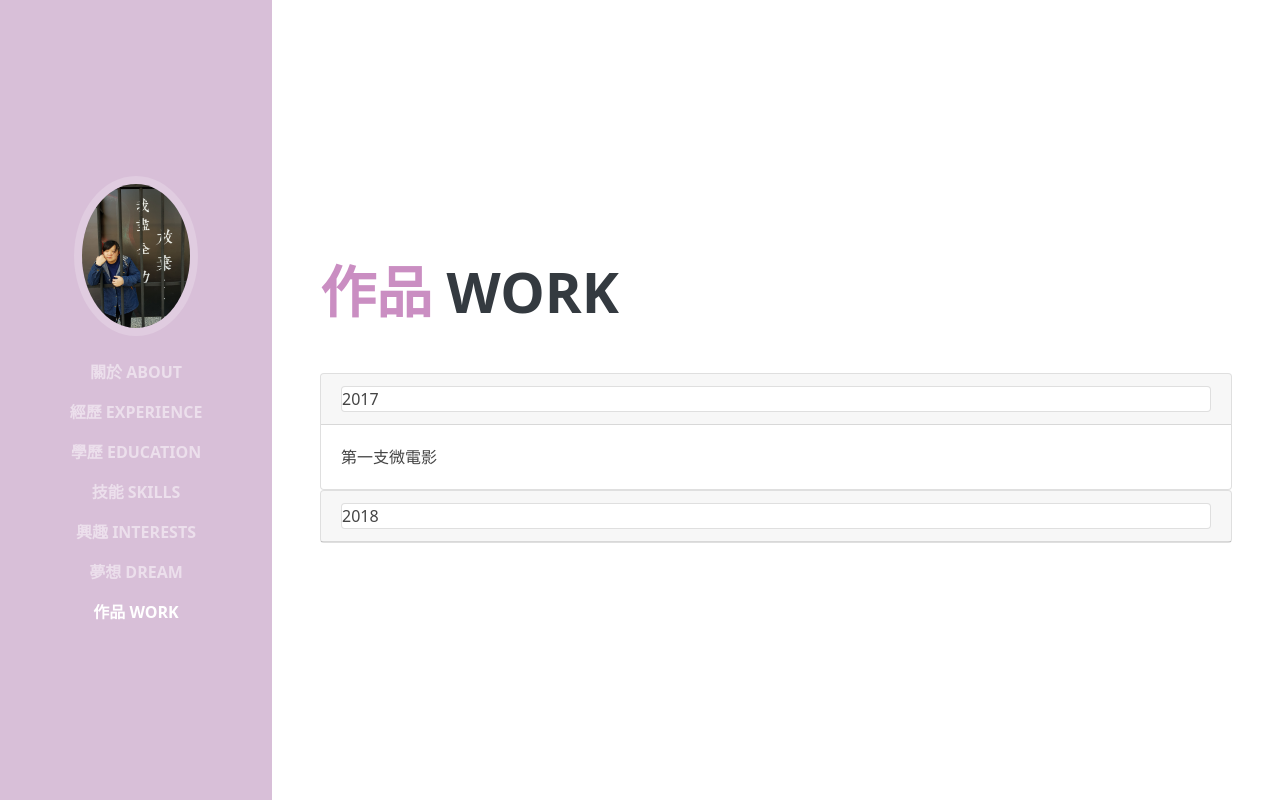
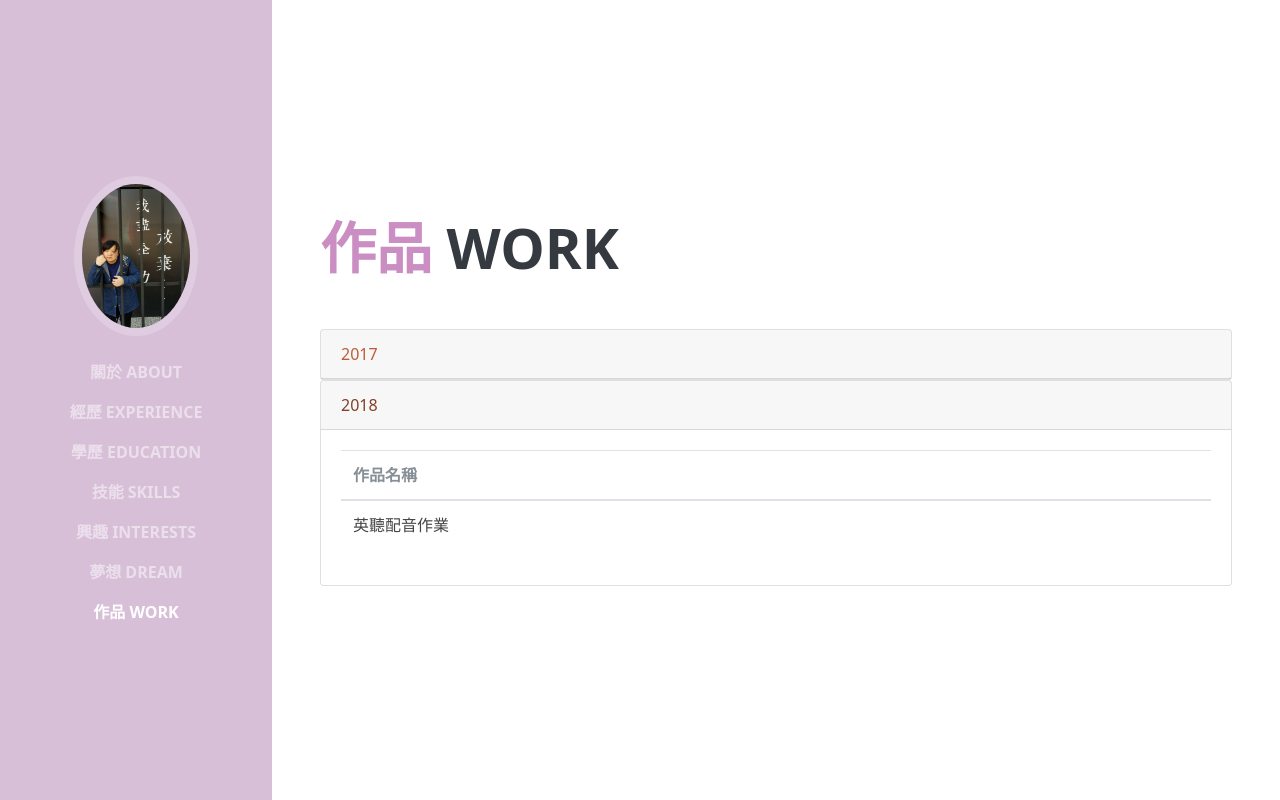
Before and after one commit to Jean0727/Jean0727.github.io, a website: page index.html in a window 1280 px wide. Both pictures are taken after a click on the link "2018". Shown: the part 4907-5707 px from the top of the page. Drawn offline with Linux system fonts and the light colour scheme; a web font is replaced by a local one.

Commit message:
Add files via upload

```diff
--- a/index.html
+++ b/index.html
@@ -74,7 +74,7 @@
             <span style="color:#444444">鍾妮瑾</span>
           </h1>
           <div class="subheading mb-5">高雄市苓雅區 · (07)7516552 ·
-            <a href="mailto:s7260673@gmail.com"  style="color:#D8BFD8">s7260673@gmail.com</a>
+            <a href="mailto:s7260673@gmail.com">s7260673@gmail.com</a>
           </div>
           <p class="mb-5">我目前就讀世新大學資訊傳播學系一年級，正在學習資訊及傳播相關課程。同時我也對編劇類的課程相相當感興趣。<br>希望在未來能夠將我學習到的資訊及傳播技能，如：網頁設計、程式語言、影像創作等等......</p>
           <ul class="list-inline list-social-icons mb-0">
@@ -224,31 +224,53 @@
 		  </p>
         </div>
       </section>
+
 	   <section class="resume-section p-3 p-lg-5 d-flex flex-column" id="work">
         <div class="my-auto">
           <h2 class="mb-5"><span class="text-primary">作品</span> work</h2>
 		  <div id="accordion">
   <div class="card">
     <div class="card-header">
-      <a class="card link" data-toggle="collapse" href="#collapseOne"><span style="color:#444444">2017</span>
-
-		 </a>
+      <a data-toggle="collapse" href="#collapseOne">2017</a>
     </div>
     <div id="collapseOne" class="collapse show"data-parent="#accordion">
       <div class="card-body">
-        <a href="https://www.youtube.com/watch?v=ltZVgz3p1Uc" style="color:#444444">第一支微電影</a>
+	  <table class="table table-hover">
+	  <thead>
+	  <tr>
+	  <th>作品名稱</th>
+	  </tr>
+	  </thead>
+	  <tbody>
+	  <tr>
+       <td> <a href="https://www.youtube.com/watch?v=ltZVgz3p1Uc" style="color:#444444">第一支微電影</a>
+	   </td>
+		</tr>
+	  </tbody>
+	  </table>
       </div>
     </div>
   </div>
 
   <div class="card">
     <div class="card-header">
-      <a class="collapsed card link" data-toggle="collapse" href="#collapseTwo"><span style="color:#444444">2018</span>
-		 </a>
+      <a class="collapsed" data-toggle="collapse" href="#collapseTwo">2018</a>
     </div>
-    <div id="collapseTwo" class="collapse show"data-parent="#accordion">
+    <div id="collapseTwo" class="collapse" data-parent="#accordion">
       <div class="card-body">
-       <a href="https://www.youtube.com/watch?v=1cCLUlDjcf4" style="color:#444444">英聽配音作業</a>
+	  <table class="table table-hover">
+	  <thead>
+	  <tr>
+	  <th>作品名稱</th>
+	  </tr>
+	  </thead>
+	  <tbody>
+	  <tr>
+	  <td> <a href="https://www.youtube.com/watch?v=1cCLUlDjcf4" style="color:#444444">英聽配音作業</a> </td>
+	  </tr>
+	  </tbody>
+	  </table>
+
       </div>
     </div>
   </div>
```
